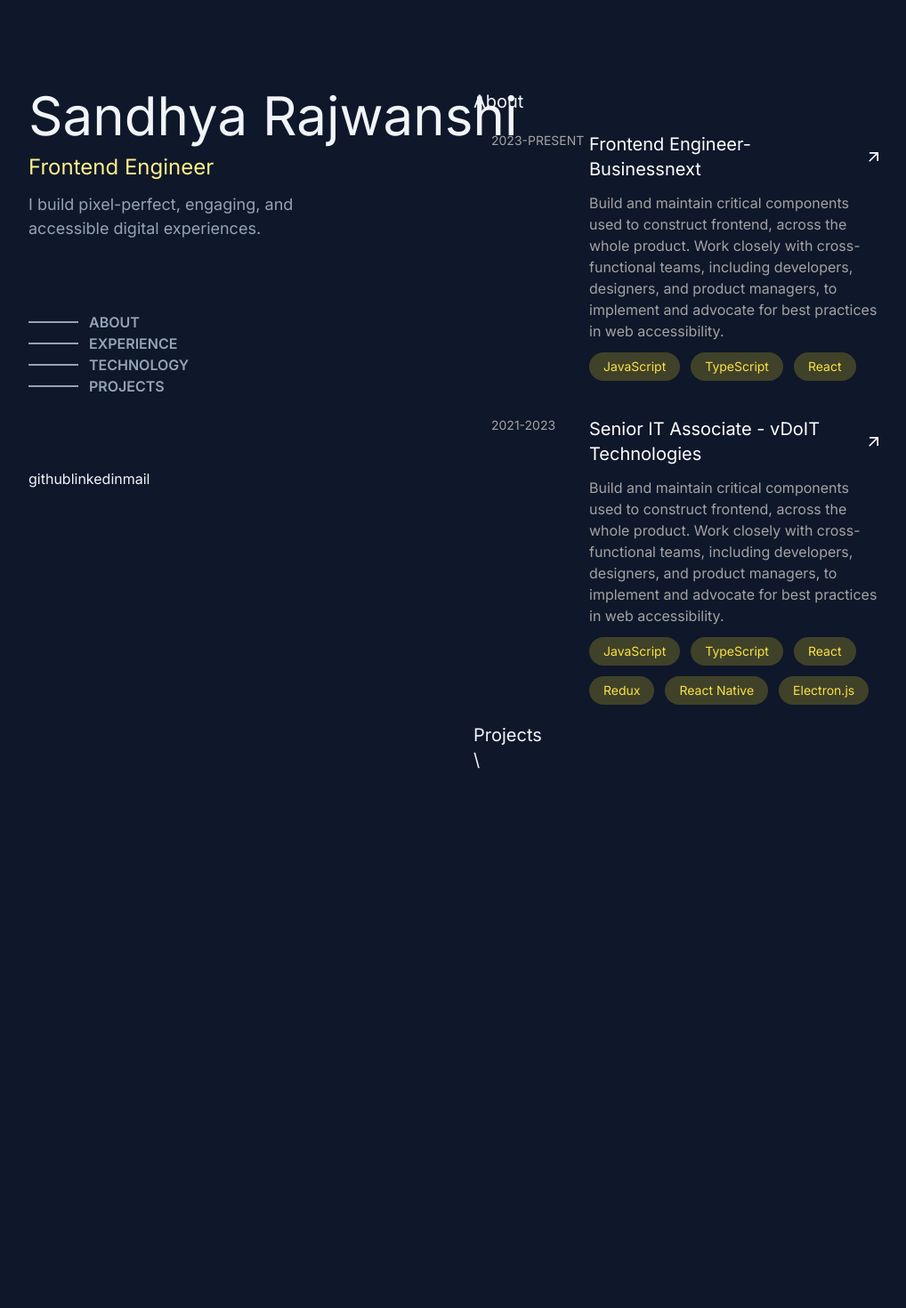
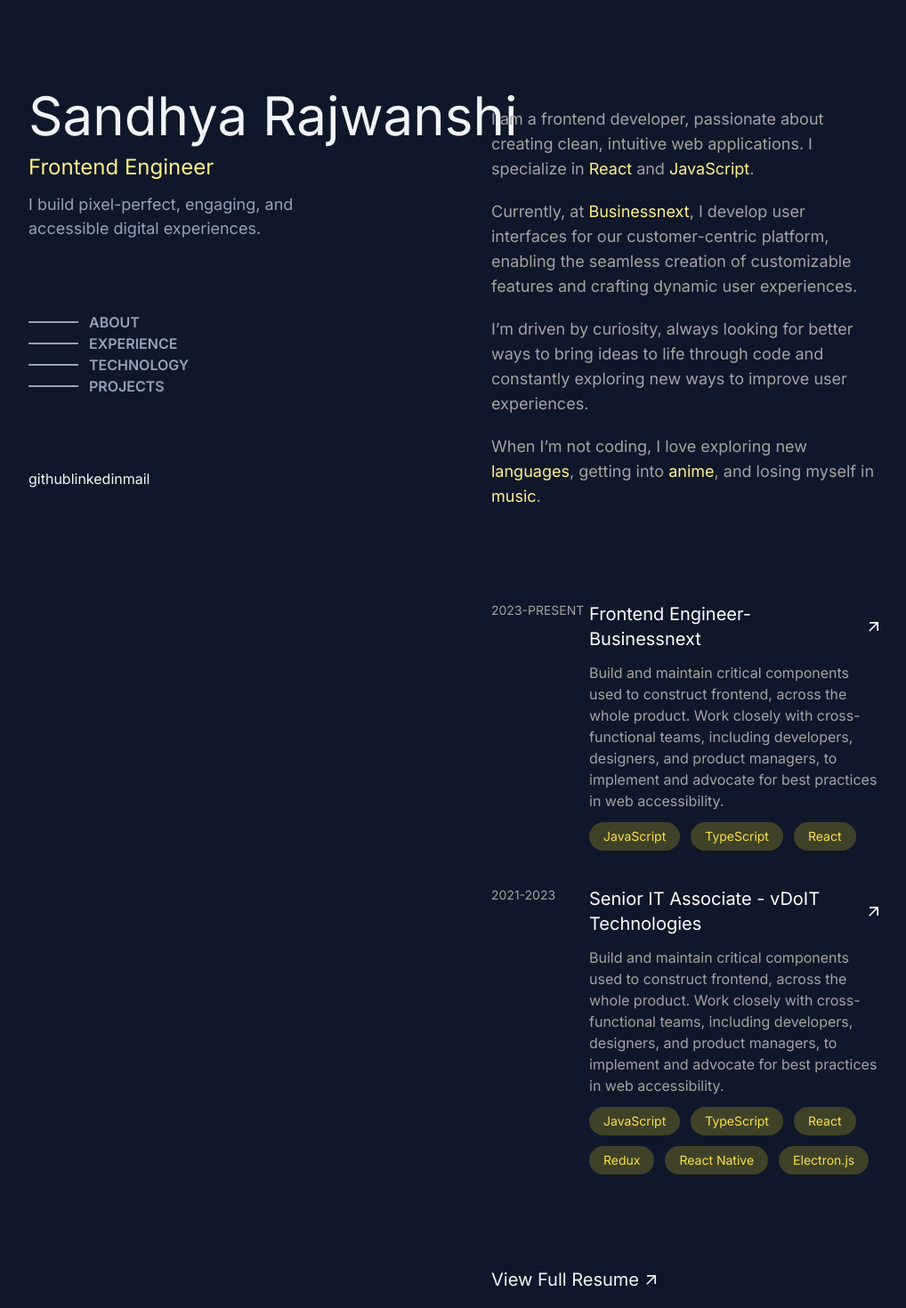
Before and after one commit to SandhyaR1007/sandhya-dev, a Next.js app: page / in a window 1280 px wide. Shown: the part 60-1530 px from the top of the page at 89% size, without its empty margins (168-1186 px from the left). Before the commit the page ends 1088 px from the top, so only its background shows below. Built offline with nearby package versions, Linux system fonts and the light colour scheme.

Commit message:
update: add About section

```diff
--- a/components/About.tsx
+++ b/components/About.tsx
@@ -0,0 +1,31 @@
+const About = () => {
+  return (
+    <div className="text-lg flex flex-col gap-5 p-5 text-neutral-400">
+      <p>
+        I am a frontend developer, passionate about creating clean, intuitive
+        web applications. I specialize in{" "}
+        <span className="text-yellow-200">React</span> and{" "}
+        <span className="text-yellow-200">JavaScript</span>.
+      </p>
+      <p>
+        Currently, at <span className="text-yellow-200">Businessnext</span>, I
+        develop user interfaces for our customer-centric platform, enabling the
+        seamless creation of customizable features and crafting dynamic user
+        experiences.
+      </p>
+      <p>
+        I’m driven by curiosity, always looking for better ways to bring ideas
+        to life through code and constantly exploring new ways to improve user
+        experiences.
+      </p>
+      <p>
+        When I’m not coding, I love exploring new{" "}
+        <span className="text-yellow-200">languages</span>, getting into{" "}
+        <span className="text-yellow-200">anime</span>, and losing myself in{" "}
+        <span className="text-yellow-200">music</span>.
+      </p>
+    </div>
+  );
+};
+
+export default About;
--- a/components/MainComponent.tsx
+++ b/components/MainComponent.tsx
@@ -1,17 +1,29 @@
+import { MdArrowOutward } from "react-icons/md";
+
 import Experience from "./Experience";
+import Projects from "./Projects";
+import About from "./About";
 
 const MainComponent = () => {
   return (
-    <main className="w-[50%] relative left-[300px]">
-      <div id="about" className="text-xl">
-        <h3>About</h3>
-      </div>
+    <main className="w-[50%] relative left-[300px] flex flex-col gap-16">
+      <About />
 
       <Experience />
+      <a
+        href={
+          "https://drive.google.com/file/d/1Fk2HBPrkhg5um22zMfCRPnS-Bg39XXlQ/view?usp=drive_link"
+        }
+        target="_blank"
+        className="flex items-center gap-1 text-xl p-5"
+      >
+        <span>View Full Resume</span>
+        <span>
+          <MdArrowOutward className="arrow-upward" />
+        </span>
+      </a>
 
-      <div id="projects" className="text-xl">
-        <h3>Projects</h3>\
-      </div>
+      <Projects />
     </main>
   );
 };
```
